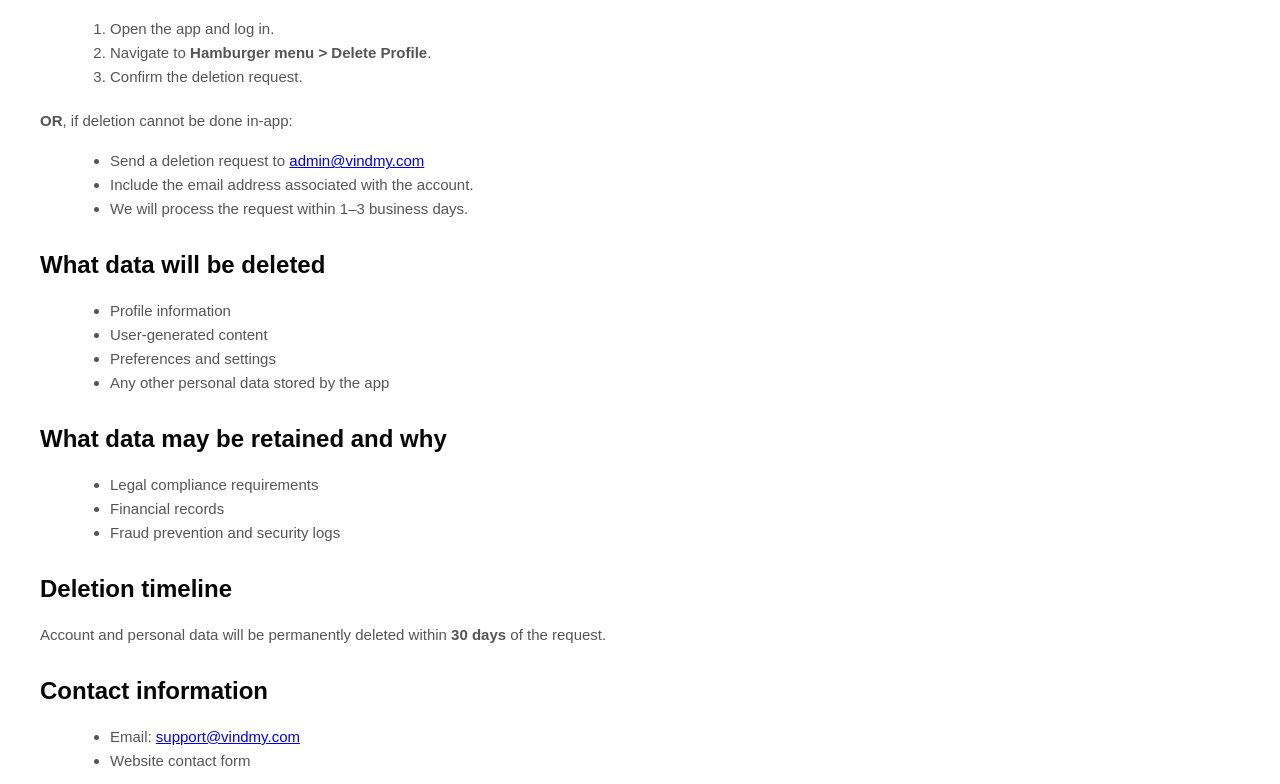
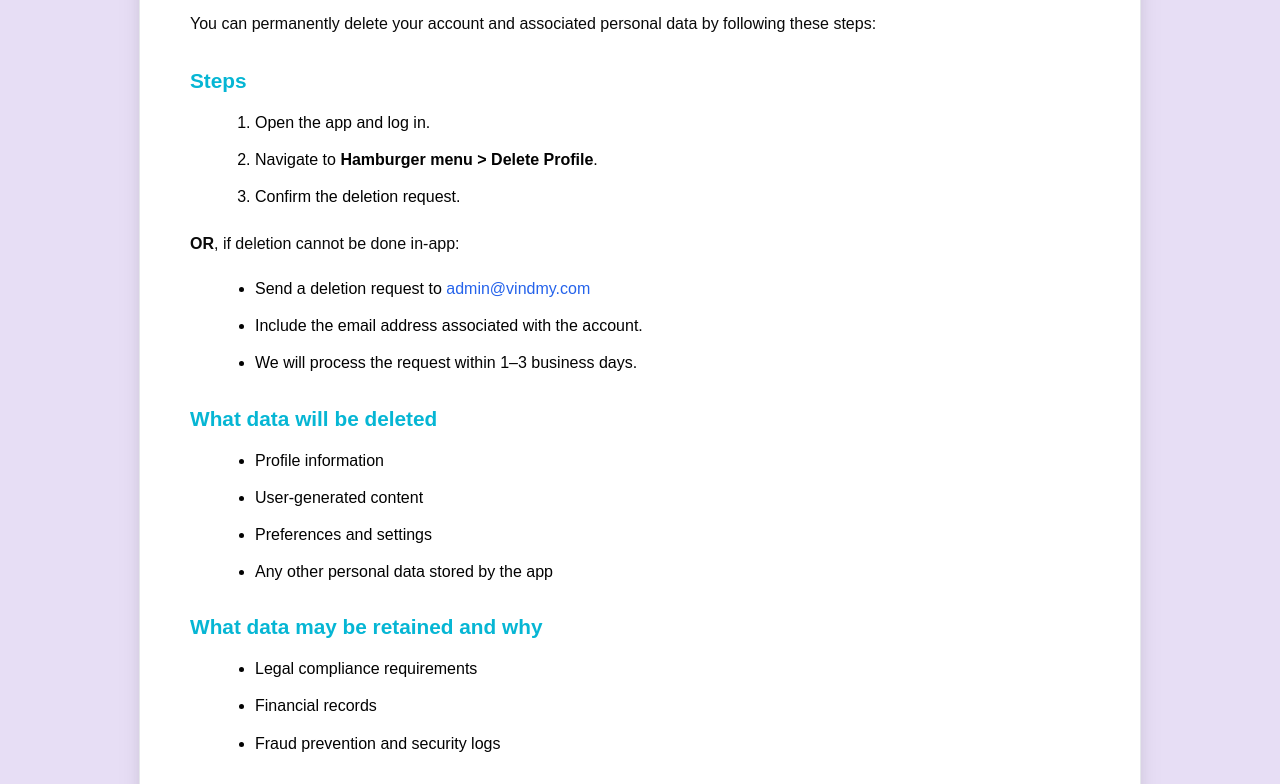
Before and after one commit to Sanisa-IT/Vindmy, a website: page Site/Pages/DeleteAccount.html in a window 1280 px wide. Shown: the part 275-1059 px from the top of the page. Drawn offline with Linux system fonts and the light colour scheme.

Commit message:
delete page

```diff
--- a/Site/Pages/DeleteAccount.html
+++ b/Site/Pages/DeleteAccount.html
@@ -6,7 +6,7 @@
   <title>Vindmy Website</title>
   <link rel="stylesheet" href="../css/styles.css" />
 </head>
-<body>
+<body class="delete-page">
 
   <nav class="navbar">
   <div class="container nav-container">
@@ -27,8 +27,8 @@
     </ul>
   </div>
 </nav>
-
- <main class="delete-account-page">
+<main class="delete-wrapper">
+  <div class="delete-container">
     <h1>How to Delete Your Account</h1>
     <p>You can permanently delete your account and associated personal data by following these steps:</p>
 
@@ -69,9 +69,8 @@
       <li>Email: <a href="mailto:support@vindmy.com">support@vindmy.com</a></li>
       <li>Website contact form</li>
     </ul>
-  </main>
-
-
+    </div>
+</main>
 
 </body>
 </html>
@@ -92,11 +91,10 @@
     <div>
       <h4>Legal</h4>
       <ul>
-        <li><a href="https://www.iubenda.com/terms-and-conditions/86063130">Terms & Conditions</a></li>
-        <li><a href="https://www.iubenda.com/privacy-policy/86063130">Privacy Policy</a></li>
-       <li><a href="../Pages/FAQ.html">Help</a></li>
-
-        <li><a href="#">Delete My Account</a></li>
+        <li><a href="#" onclick="openTerms()">Terms & Conditions</a></li>
+        <li><a href="#" onclick="openPolicy()">Privacy Policy</a></li>
+       <li><a href="../Pages/Contact.html">Help</a></li>
+        <li><a href="../Pages/DeleteAccount.html" >Delete My Account</a></li>
       </ul>
     </div>
     <div>
--- a/Site/css/styles.css
+++ b/Site/css/styles.css
@@ -917,37 +917,108 @@ background:#06B6D4;
         text-align: center;
     }
 }
-.delete-account-page {
-  background: #fff;
-  min-height: 100vh;
-  padding: 40px;
+
+/* Delete Account Page */
+/* ==========================================
+   DELETE ACCOUNT PAGE
+========================================== */
+
+body.delete-page {
+  background: rgb(231, 222, 245)
 }
 
+/* Center content */
+.delete-wrapper {
+  min-height: calc(100vh - 200px);
+  display: flex;
+  justify-content: center;
+  align-items: center;
+  padding: 60px 20px;
+}
 
-.delete-account-page h1 {
+/* Main card */
+.delete-container {
+  width: 100%;
+  max-width: 900px;
+
+  background: #ffffff;
+
+  padding: 50px;
+
+  border-radius: 20px;
+
+  box-shadow:
+    0 10px 25px rgba(0, 0, 0, 0.08),
+    0 4px 10px rgba(0, 0, 0, 0.05);
+
+  border: 1px solid #e5e7eb;
+}
+
+/* Headings */
+.delete-container h1 {
+  text-align: center;
+  margin-bottom: 30px;
   color: #7C3AED;
+  font-size: 2.5rem;
+}
+
+.delete-container h2 {
+  margin-top: 30px;
+  margin-bottom: 15px;
+  color: #06B6D4;
+  font-size: 1.3rem;
+}
+
+/* Paragraphs */
+.delete-container p {
+  margin-bottom: 15px;
+  line-height: 1.8;
+  color: #0a0a0a;
+}
+
+/* Lists */
+.delete-container ul,
+.delete-container ol {
+  margin-left: 25px;
   margin-bottom: 20px;
 }
 
-.delete-account-page h2 {
-  margin-top: 30px;
-  color: #070606;
+.delete-container li {
+  margin-bottom: 10px;
+  line-height: 1.7;
+  color: #020202;
 }
 
-.delete-account-page p,
-.delete-account-page li {
-  font-size: 15px;
-  line-height: 1.6;
-  color: #555;
+/* Links */
+.delete-container a {
+  color: #2563eb;
+  text-decoration: none;
+  font-weight: 500;
 }
 
-.delete-account-page ol,
-.delete-account-page ul {
-  margin-left: 30px;
-  margin-bottom: 20px;
+.delete-container a:hover {
+  text-decoration: underline;
 }
 
+/* Mobile */
+@media (max-width: 768px) {
+  .delete-wrapper {
+    padding: 30px 15px;
+  }
 
+  .delete-container {
+    padding: 25px;
+    border-radius: 15px;
+  }
+
+  .delete-container h1 {
+    font-size: 2rem;
+  }
+
+  .delete-container h2 {
+    font-size: 1.15rem;
+  }
+}
 /* =========================
    HEADER (LEFT ALIGNED)
 ========================= */
```
Also changed, not shown: Site/Pages/Contact.html (+1 -2 lines).
